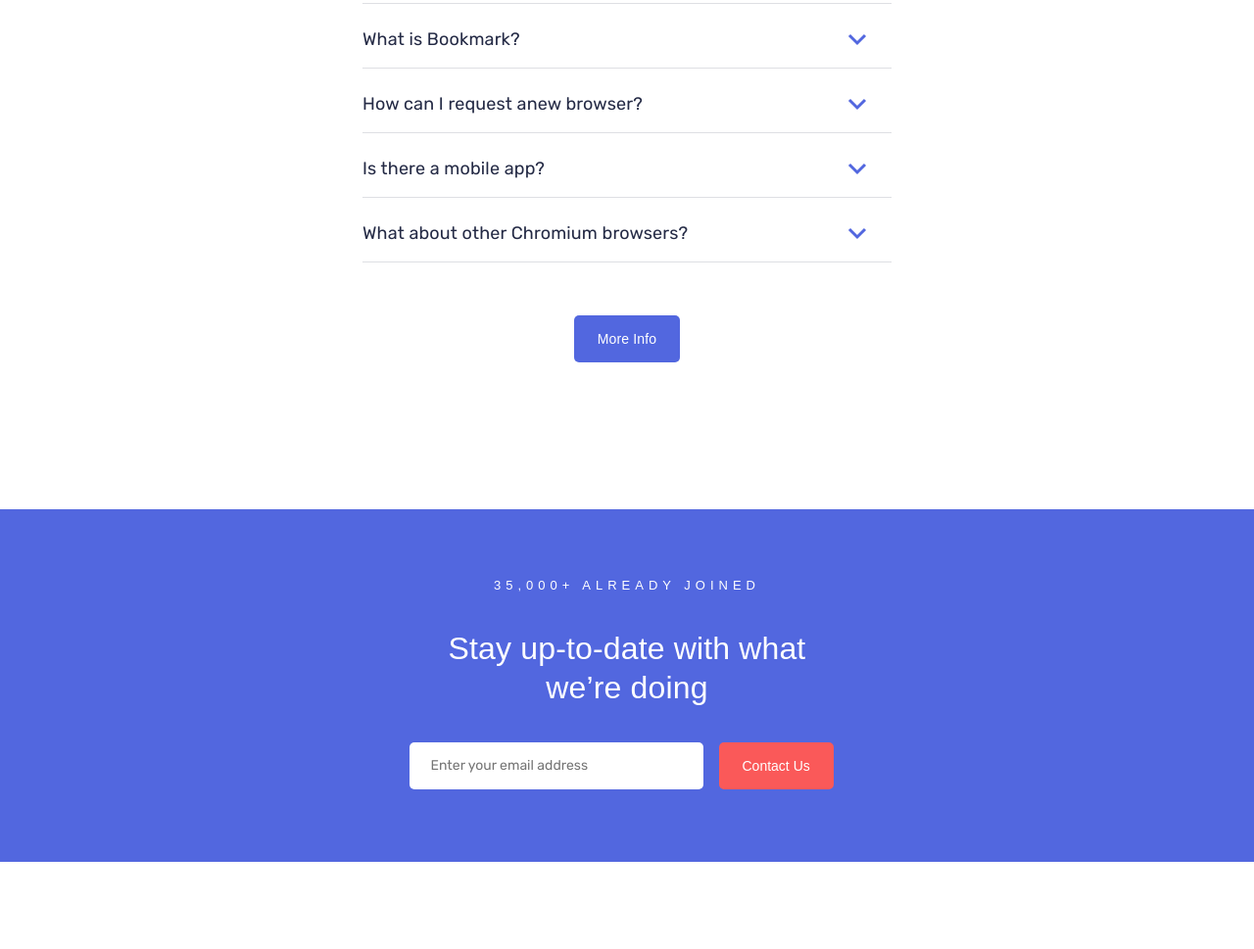
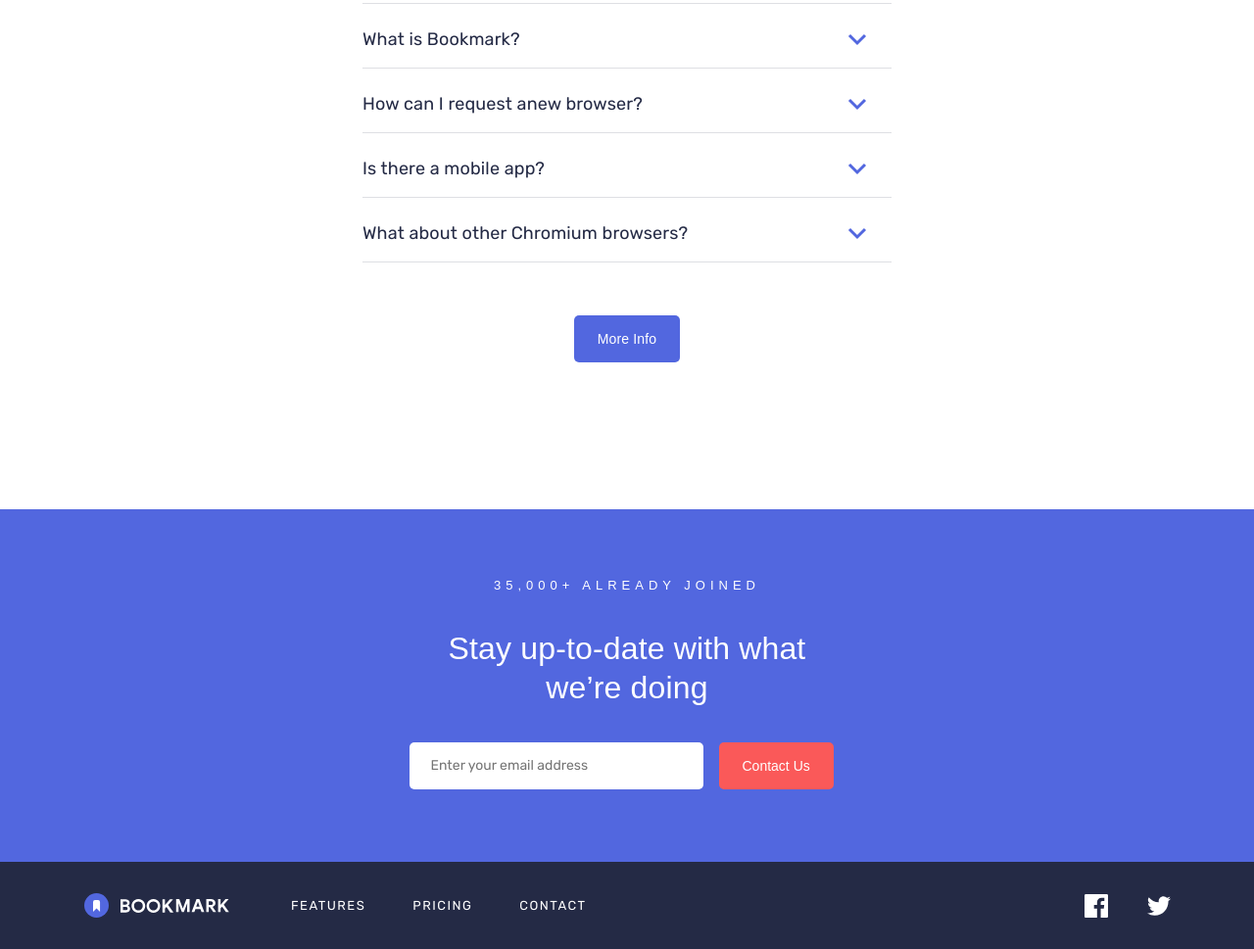
Before and after one commit to JaloliddinGofurov/bookmark-project, a plain HTML site: page index.html in a window 1280 px wide. Shown: the part 2673-3642 px from the top of the page at 98% size. Before the commit the page ends 3553 px from the top, so only its background shows below. Drawn offline with Linux system fonts and the light colour scheme; a web font is replaced by a local one.

Commit message:
Add Site-footer section

```diff
--- a/css/styles.css
+++ b/css/styles.css
@@ -207,6 +207,9 @@ select:-webkit-autofill:focus {
   text-decoration: none;
   color: var(--text-color);
 }
+.sitenav--white .sitenav__link {
+  color: #fff;
+}
 .sitenav__link:hover {
   color: var(--red);
 }
@@ -412,6 +415,101 @@ select:-webkit-autofill:focus {
   margin-bottom: 44px;
 }
 
+/* Accordion */
+.accordion {
+  border-top: 1px solid rgba(36, 42, 69, 0.15);
+}
+.accordion__item {
+  border-bottom: 1px solid rgba(36, 42, 69, 0.15);
+}
+.accordion__item-header {
+  position: relative;
+  display: flex;
+  align-items: center;
+  padding-top: 20px;
+  padding-bottom: 13px;
+  padding-right: 25px;
+}
+.accordion__item-title {
+  flex-grow: 1;
+  margin: 0;
+  margin-right: 24px;
+  font-size: 18px;
+  line-height: 32px;
+  font-weight: 400;
+  color: var(--text-color);
+}
+.accordion__item-header:hover .accordion__item-title {
+  color: var(--red);
+}
+.accordion__item-toggler {
+  border: 0;
+  padding: 0;
+  background-color: transparent;
+  cursor: pointer;
+}
+.accordion__item-toggler:focus {
+  outline: none;
+}
+.accordion__item-toggler::before {
+  position: absolute;
+  left: 0;
+  top: 0;
+  width: 100%;
+  height: 100%;
+  content: "";
+}
+.accordion__item-toggler:focus::before {
+  outline: auto;
+}
+.accordion__item-toggler-icon {
+  display: block;
+  width: 20px;
+  height: 13px;
+  color: var(--global-blue);
+}
+.accordion__item--open .accordion__item-toggler-icon {
+  transform: rotate(180deg);
+  color: var(--red);
+}
+.accordion__item-content {
+  display: none;
+  padding-top: 19px;
+  padding-bottom: 29px;
+  color: var(--text-color-75);
+}
+.accordion__item--open .accordion__item-content {
+  display: block;
+}
+.accordion__item-text {
+  margin: 0;
+}
+
+/* SOCIALS */
+.socials {
+  display: flex;
+  align-items: center;
+  padding: 0;
+   margin: 0;
+  list-style: none;
+
+}
+.socials__item:not(:last-child) {
+  margin-right: 40px;
+}
+.socials__link {
+  display: flex;
+  color: #fff;
+}
+.socials__link:hover {
+  color: var(--red);
+}
+.socials__link:active {
+  opacity: 0.6;
+}
+.socials__icon {
+
+}
 /* Extension */
 .extension__inner {
   max-width: 910px;
@@ -501,75 +599,6 @@ select:-webkit-autofill:focus {
   margin-bottom: 54px;
 }
 
-/* Accordion */
-.accordion {
-  border-top: 1px solid rgba(36, 42, 69, 0.15);
-}
-.accordion__item {
-  border-bottom: 1px solid rgba(36, 42, 69, 0.15);
-}
-.accordion__item-header {
-  position: relative;
-  display: flex;
-  align-items: center;
-  padding-top: 20px;
-  padding-bottom: 13px;
-  padding-right: 25px;
-}
-.accordion__item-title {
-  flex-grow: 1;
-  margin: 0;
-  margin-right: 24px;
-  font-size: 18px;
-  line-height: 32px;
-  font-weight: 400;
-  color: var(--text-color);
-}
-.accordion__item-header:hover .accordion__item-title {
-  color: var(--red);
-}
-.accordion__item-toggler {
-  border: 0;
-  padding: 0;
-  background-color: transparent;
-  cursor: pointer;
-}
-.accordion__item-toggler:focus {
-  outline: none;
-}
-.accordion__item-toggler::before {
-  position: absolute;
-  left: 0;
-  top: 0;
-  width: 100%;
-  height: 100%;
-  content: "";
-}
-.accordion__item-toggler:focus::before {
-  outline: auto;
-}
-.accordion__item-toggler-icon {
-  display: block;
-  width: 20px;
-  height: 13px;
-  color: var(--global-blue);
-}
-.accordion__item--open .accordion__item-toggler-icon {
-  transform: rotate(180deg);
-  color: var(--red);
-}
-.accordion__item-content {
-  display: none;
-  padding-top: 19px;
-  padding-bottom: 29px;
-  color: var(--text-color-75);
-}
-.accordion__item--open .accordion__item-content {
-  display: block;
-}
-.accordion__item-text {
-  margin: 0;
-}
 
 /* SUBSCRIPTION */
 .subscription {
@@ -656,6 +685,31 @@ select:-webkit-autofill:focus {
  .subscription__field:placeholder-shown + .validation-error {
    display: none;
  }
+
+ /* SITE-FOOTER */
+ .site-footer {
+  padding-top: 32px;
+  padding-bottom: 32px;
+  background-color: var(--text-color);
+  color: #fff;
+}
+.site-footer__container {
+  display: flex;
+  align-items: center;
+}
+.site-footer__logo {
+  margin-right: 63px;
+}
+.site-footer__sitenav {
+  margin-right: auto;
+}
+.sitenav {
+}
+.sitenav--white {
+
+}
+
+
 @media
 only screen and (-webkit-min-device-pixel-ratio: 2),
 only screen and (   min--moz-device-pixel-ratio: 2),
--- a/index.html
+++ b/index.html
@@ -238,6 +238,39 @@
       </div>
     </section>
   </main>
+
+  <!-- FOOTER -->
+  <footer class="site-footer">
+    <div class="site-footer__container container">
+      <!-- LOGO -->
+      <a class="site-footer__logo logo" href="index.html">
+        <img class="logo__img" src="img/logo-white.svg" alt="site logo" width="149" height="25">
+      </a>
+      <!-- SITENAV -->
+      <div class="site-footer__sitenav sitenav sitenav--white">
+        <ul class="sitenav__list">
+          <li class="sitenav__item"><a class="sitenav__link" href="#">FEATURES</a></li>
+          <li class="sitenav__item"><a class="sitenav__link" href="#">PRICING</a></li>
+          <li class="sitenav__item"><a class="sitenav__link" href="#">CONTACT</a></li>
+        </ul>
+      </div>
+
+      <!-- SOCIALS -->
+      <ul class="socials">
+        <li class="socials__item">
+          <a class="socials__link" href="#" target="_blank" aria-label="Facebook">
+            <svg class="socials__icon" width="24" height="24" fill="none" xmlns="http://www.w3.org/2000/svg"><path fill-rule="evenodd" clip-rule="evenodd" d="M22.675 0H1.325C.593 0 0 .593 0 1.325v21.351C0 23.407.593 24 1.325 24H12.82v-9.294H9.692v-3.622h3.128V8.413c0-3.1 1.893-4.788 4.659-4.788 1.325 0 2.463.099 2.795.143v3.24l-1.918.001c-1.504 0-1.795.715-1.795 1.763v2.313h3.587l-.467 3.622h-3.12V24h6.116c.73 0 1.323-.593 1.323-1.325V1.325C24 .593 23.407 0 22.675 0Z" fill="currentColor"/></svg>
+          </a>
+        </li>
+
+        <li class="socials__item">
+          <a class="socials__link" href="#" target="_blank" aria-label="Twitter">
+            <svg class="socials__icon" width="24" height="20" fill="none" xmlns="http://www.w3.org/2000/svg"><path fill-rule="evenodd" clip-rule="evenodd" d="M24 2.557a9.83 9.83 0 0 1-2.828.775A4.932 4.932 0 0 0 23.337.608a9.864 9.864 0 0 1-3.127 1.195A4.916 4.916 0 0 0 16.616.248c-3.179 0-5.515 2.966-4.797 6.045A13.978 13.978 0 0 1 1.671 1.149a4.93 4.93 0 0 0 1.523 6.574 4.903 4.903 0 0 1-2.229-.616c-.054 2.281 1.581 4.415 3.949 4.89a4.935 4.935 0 0 1-2.224.084 4.928 4.928 0 0 0 4.6 3.419A9.9 9.9 0 0 1 0 17.54a13.94 13.94 0 0 0 7.548 2.212c9.142 0 14.307-7.721 13.995-14.646A10.025 10.025 0 0 0 24 2.557Z" fill="currentColor"/></svg>
+          </a>
+        </li>
+      </ul>
+    </div>
+  </footer>
   <script src="js/main.js"></script>
 </body>
 </html>
```
